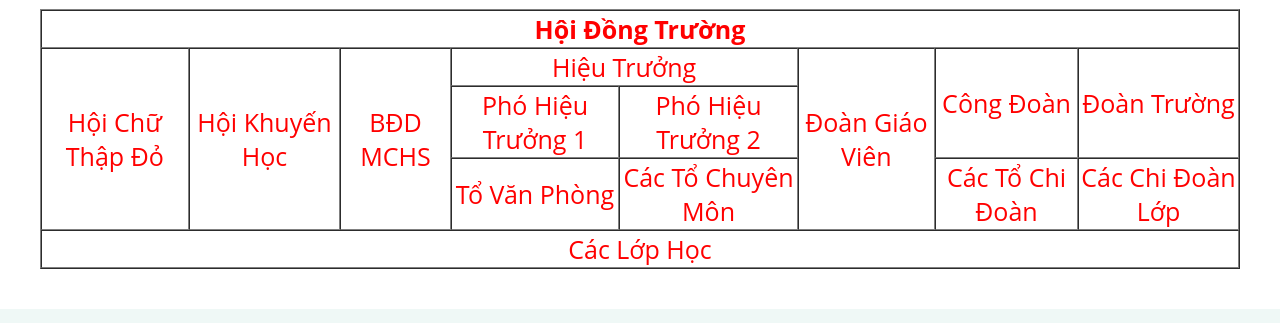
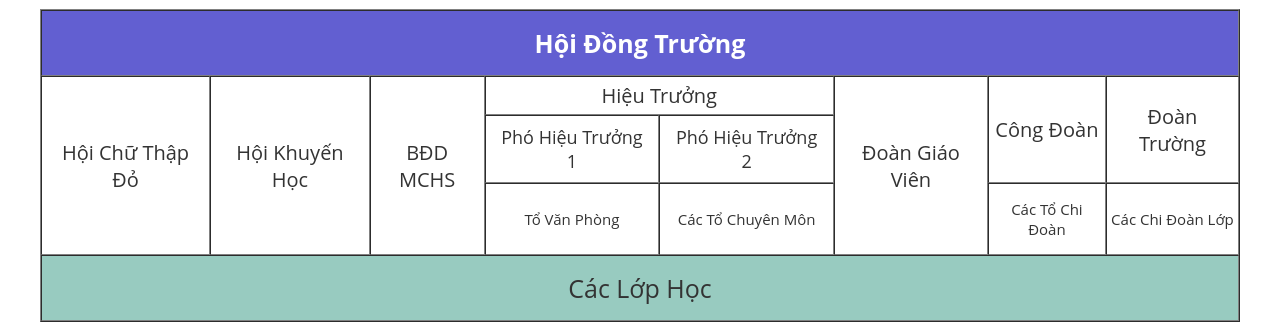
Before and after one commit to thanhit23/project_web-school, a plain HTML site: page pages/diagram.html in a window 1280 px wide. Shown: the part 919-1242 px from the top of the page. Drawn offline with Linux system fonts and the light colour scheme.

Commit message:
update css

```diff
--- a/resources/css/diagram.css
+++ b/resources/css/diagram.css
@@ -41,3 +41,37 @@
     margin-top: 20px;
     border: 2px solid red;
 }
+.container-table {
+    color: #333;
+}
+.header-table {
+    background-color: #625fd1;
+    color: #fff;
+}
+.header-table th {
+    padding: 15px;
+}
+.body-table {
+    font-size: 20px;
+}
+.body-table td {
+    padding: 5px;
+}
+.body-row-2 {
+    font-size: 18px;
+}
+.body-row-2 td {
+    padding: 9px;
+}
+.body-row-3 {
+    font-size: 15px;
+}
+.body-row-3 td {
+    padding: 15px 2px;
+}
+.footer-table {
+    background-color: #98cbc0;
+}
+.footer-table td {
+    padding: 15px;
+}
```
